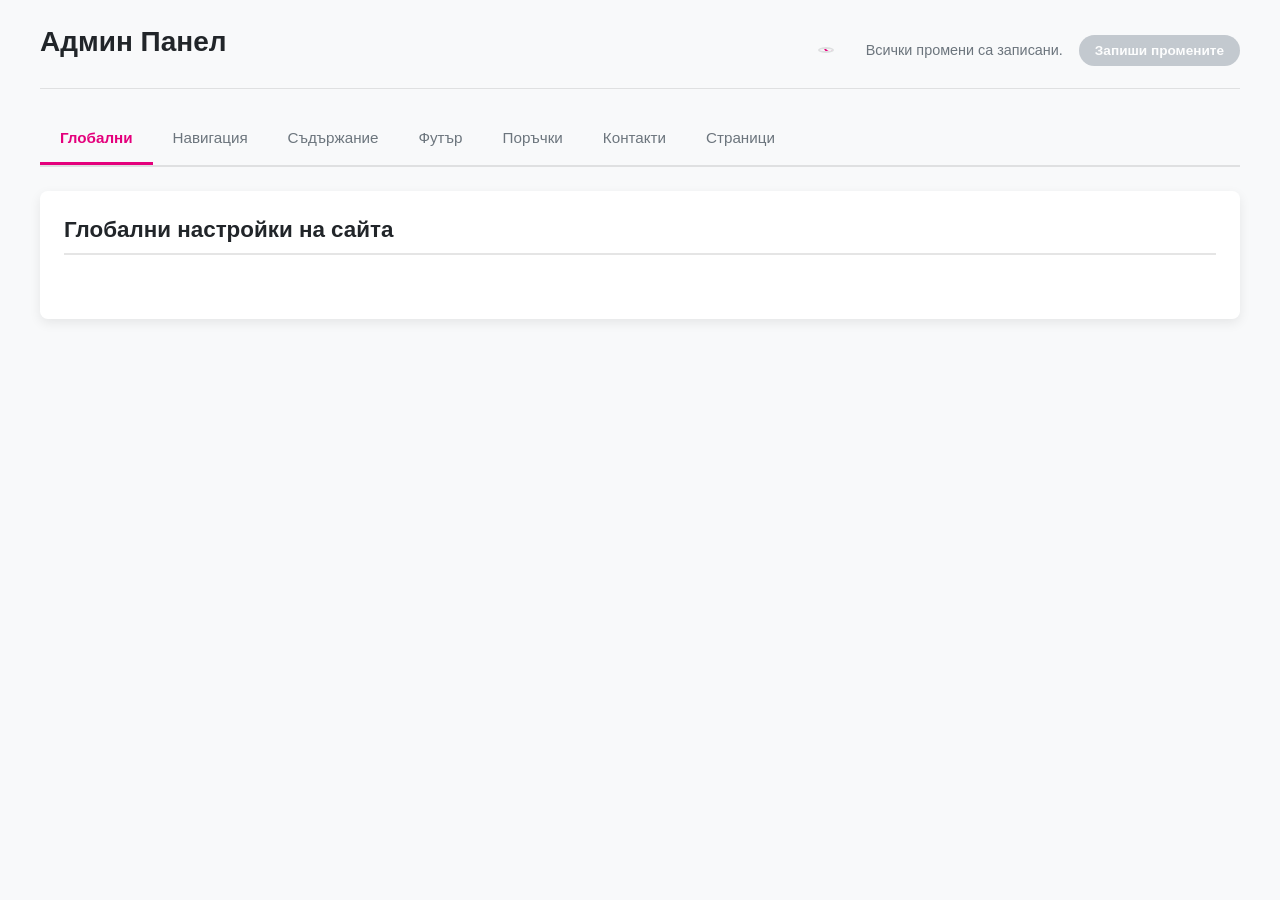
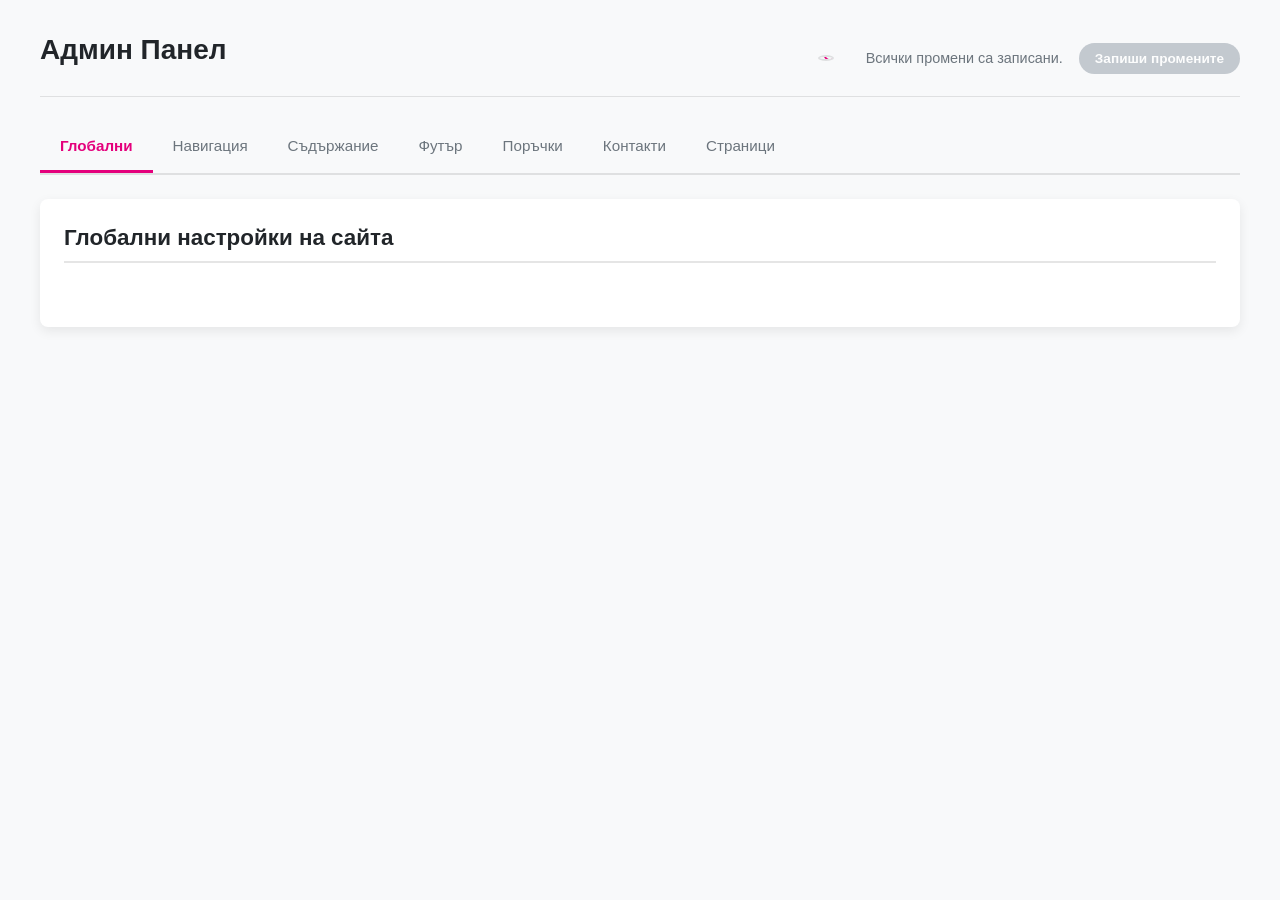

Reorganize admin panel: dedupe tab nav, grouped tabs, badges, sticky header

--- a/admin.css
+++ b/admin.css
@@ -161,8 +161,13 @@ h2 {
     align-items: stretch;
     gap: 0.75rem;
     margin-bottom: 1rem;
-    padding-bottom: 0.75rem;
+    padding: 0.5rem 0 0.75rem;
     border-bottom: 1px solid var(--border-color);
+    /* Хедърът е винаги видим — бутонът „Запиши" не се губи при дълги страници */
+    position: sticky;
+    top: 0;
+    z-index: 100;
+    background: var(--bg-main);
 }
 .header-actions {
     display: flex;
@@ -288,6 +293,26 @@ h2 {
 }
 .tab-btn:hover { color: var(--primary-color); }
 .tab-btn.active { color: var(--primary-color); border-bottom-color: var(--primary-color); font-weight: bold; }
+.tab-nav-divider {
+    flex-shrink: 0;
+    width: 1px;
+    align-self: center;
+    height: 1.25rem;
+    margin: 0 0.35rem;
+    background: var(--border-color);
+}
+.tab-badge {
+    display: inline-block;
+    margin-left: 0.35rem;
+    padding: 0.05rem 0.4rem;
+    border-radius: 999px;
+    background: var(--primary-color);
+    color: #fff;
+    font-size: 0.7rem;
+    font-weight: 700;
+    line-height: 1.4;
+    vertical-align: middle;
+}
 .tab-pane { display: none; background: var(--bg-secondary); padding: 1rem; border-radius: 8px; box-shadow: var(--shadow); }
 .tab-pane.active { display: block; animation: fadeIn 0.5s ease-in-out; }
 @keyframes fadeIn { from { opacity: 0; transform: translateY(10px); } to { opacity: 1; transform: translateY(0); } }
